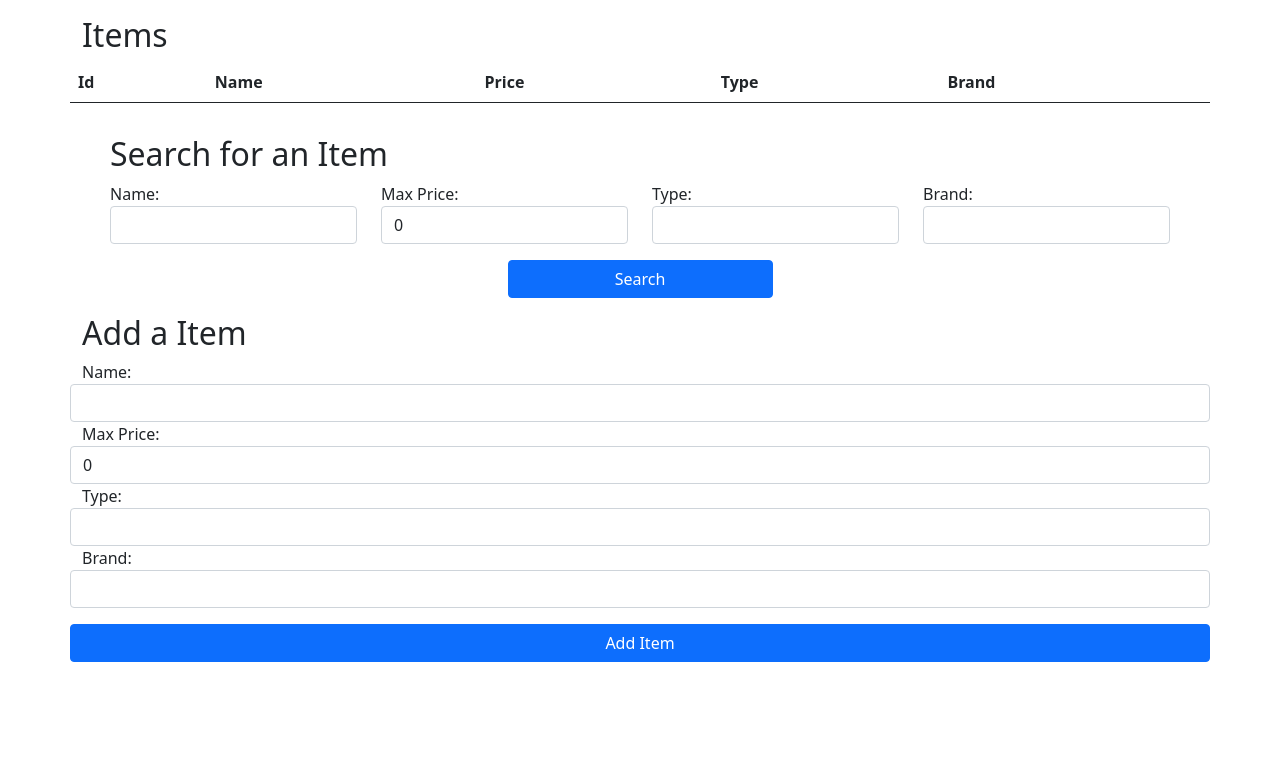
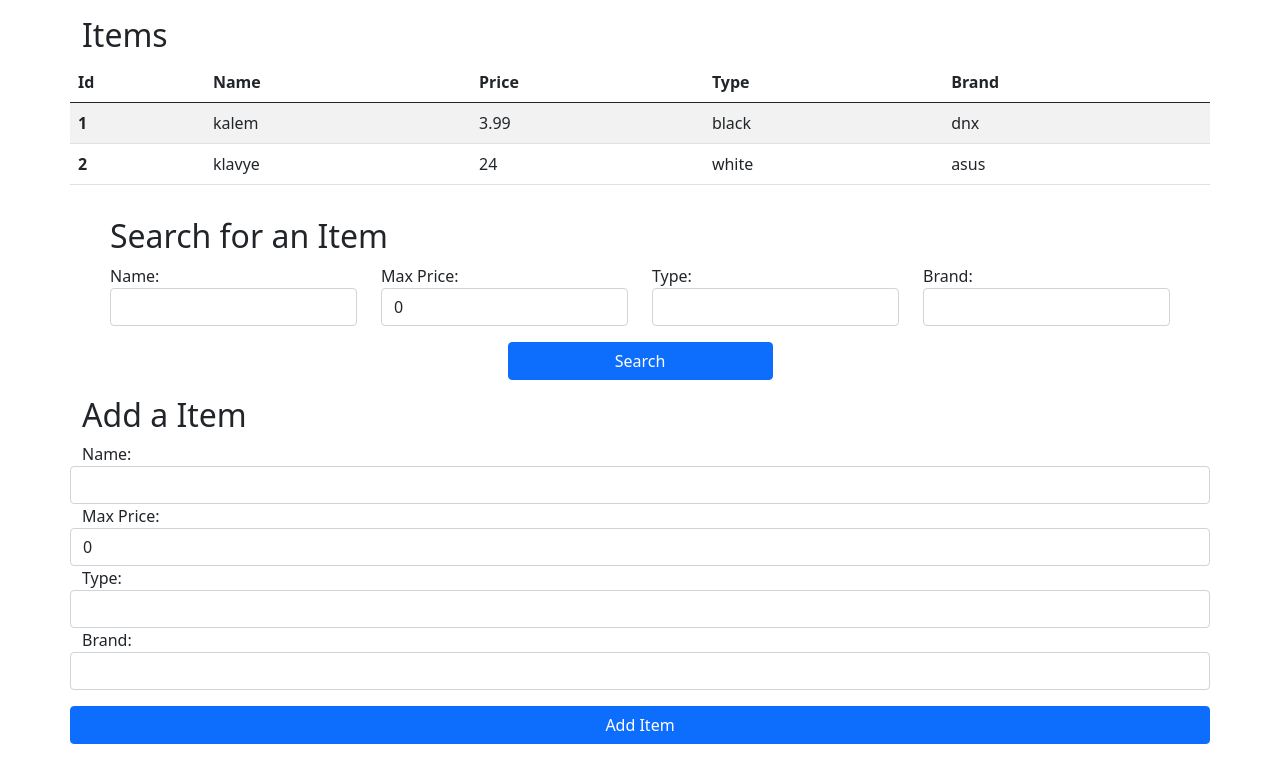
Before and after one commit to Umut-Deniz1/Inventory, a React (Create React App) app: page / in a window 1280 px wide. Shown: the top 782 px of the page. Built offline with nearby package versions, Linux system fonts and the light colour scheme; data requests are answered from the project's data file.

Commit message:
added json-server

```diff
--- /dev/null
+++ b/db.json
@@ -0,0 +1,18 @@
+{
+  "items": [
+    {
+      "name": "kalem",
+      "price": "3.99",
+      "type": "black",
+      "brand": "dnx",
+      "id": 1
+    },
+    {
+      "name": "klavye",
+      "price": "24",
+      "type": "white",
+      "brand": "asus",
+      "id": 2
+    }
+  ]
+}
--- a/src/App.js
+++ b/src/App.js
@@ -1,4 +1,4 @@
-import { useState } from "react";
+import { useEffect, useState } from "react";
 import SearchBar from "./SearchBar";
 import AddItem from "./AddItem";
 import ItemsDisplay from "./ItemsDisplay";
@@ -8,43 +8,60 @@ function App() {
   const [filters, setFilters] = useState({});
   const [data, setData] = useState({ items: [] });
 
+  useEffect(() => {
+    fetch("http://localhost:3000/items")
+      .then((Response) => Response.json())
+      .then((data) => setData({ items: data }));
+  }, []);
+
   const updateFilters = (searchParams) => {
     setFilters(searchParams);
   };
   const addItemToData = (item) => {
     let items = data["items"];
-    item.id = items.length;
-    items.push(item);
-    setData({ items: items });
-    console.log(data);
+
+    const requestOptions = {
+      method: "POST",
+      headers: {
+        "Content-Type": "application/json",
+      },
+      body: JSON.stringify(item),
+    };
+
+    fetch("http://localhost:3000/items", requestOptions)
+      .then((Response) => Response.json())
+      .then((data) => {
+        items.push(data);
+        setData({ items: items });
+      });
   };
 
-  const filterData = (data) =>{
+  const filterData = (data) => {
     const filterData = [];
 
-    if(!filters.name){
+    if (!filters.name) {
       return data;
     }
-    for(const item of data){
-      if(filters.name !== "" && item.name !== filters.name){
+    for (const item of data) {
+      if (filters.name !== "" && item.name !== filters.name) {
         continue;
       }
 
-      if(filters.price !== 0 && item.price > filters.price){
+      if (filters.price !== 0 && item.price > filters.price) {
         continue;
       }
 
-      if(filters.type !== "" && item.type !== filters.type){
+      if (filters.type !== "" && item.type !== filters.type) {
         continue;
       }
 
-      if(filters.brand !== "" && item.brand !== filters.brand){
+      if (filters.brand !== "" && item.brand !== filters.brand) {
         continue;
       }
-      filterData.push(item)
+      filterData.push(item);
     }
     return filterData;
-  }
+  };
   return (
     <div className="container">
       <div className="row mt-3">
```
